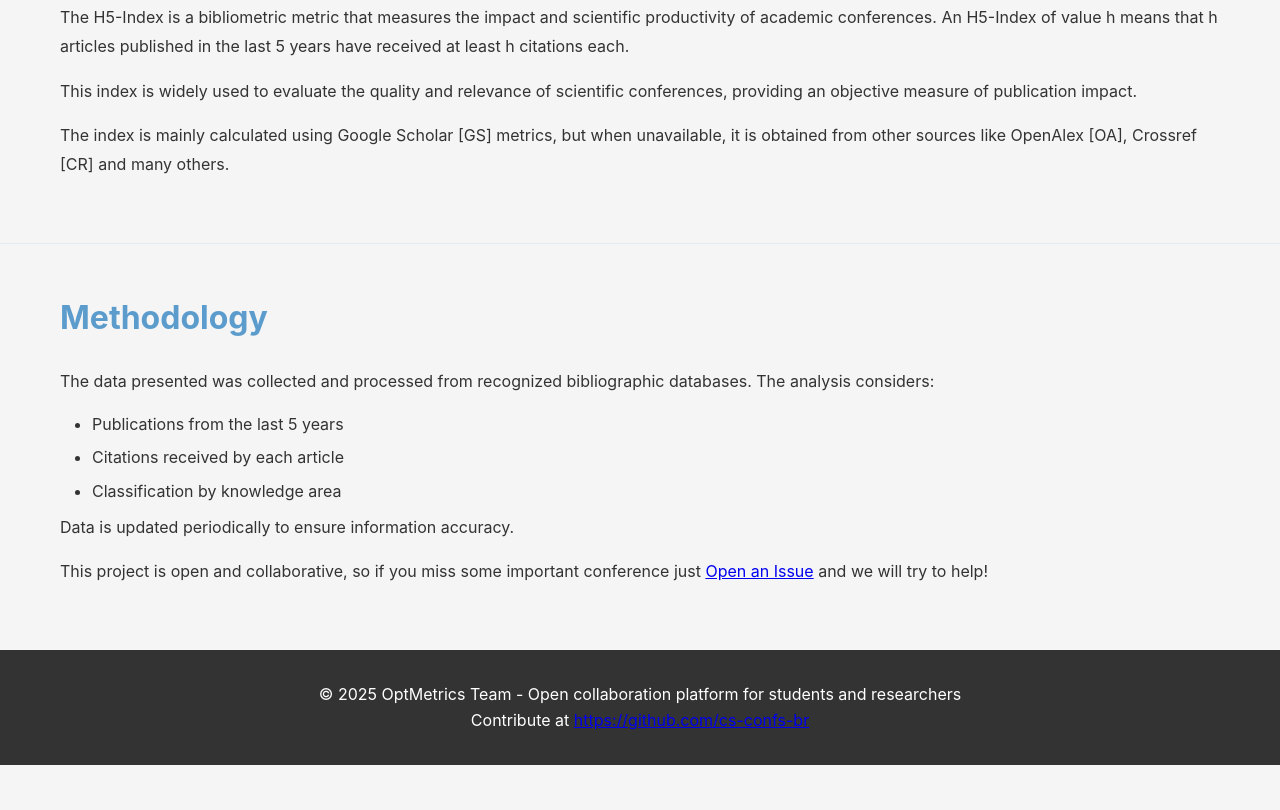
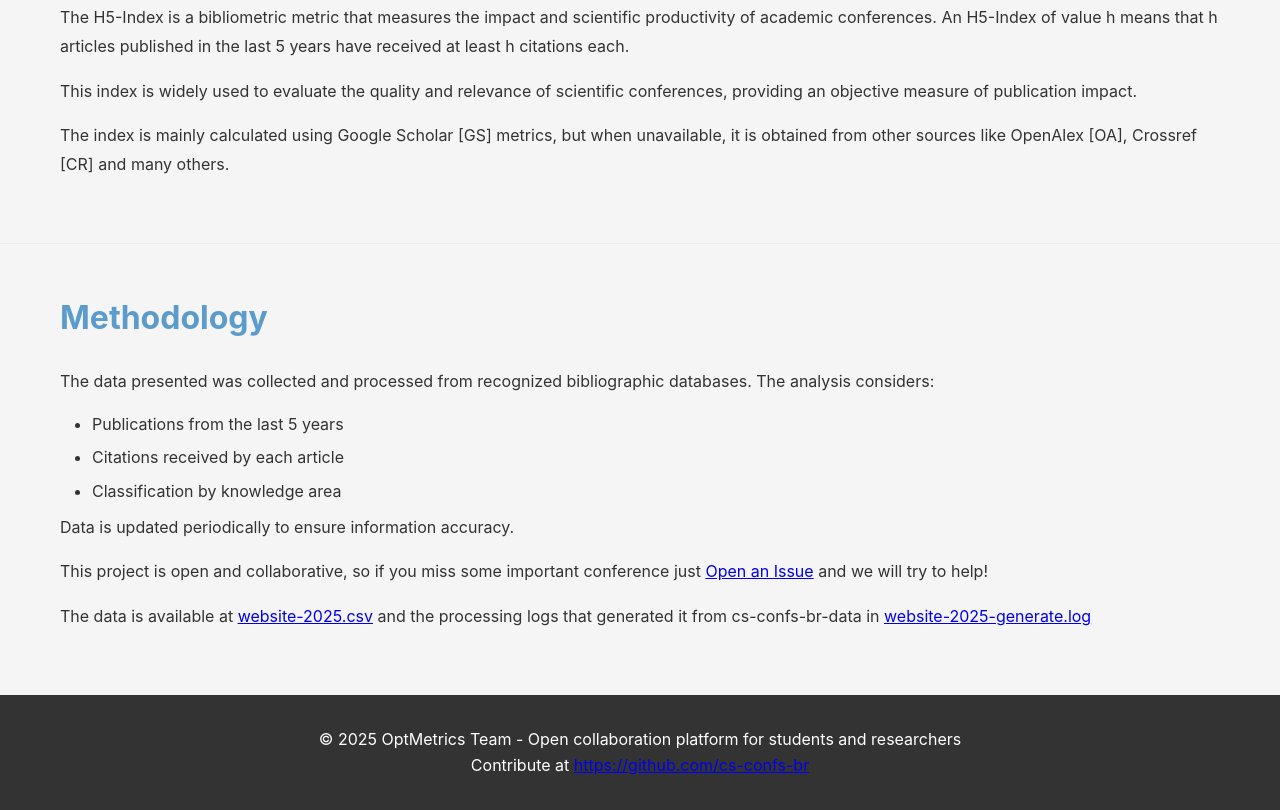
Before and after one commit to cs-confs-br/cs-confs-br.github.io, a plain HTML site: page index.html in a window 1280 px wide. Shown: the part 2594-3404 px from the top of the page. Before the commit the page ends 3359 px from the top, so only its background shows below. Drawn offline with nearby package versions, Linux system fonts and the light colour scheme.

Commit message:
link to data and logs

```diff
--- a/index.html
+++ b/index.html
@@ -145,6 +145,7 @@
                 </ul>
                 <p>Data is updated periodically to ensure information accuracy.</p>
                 <p>This project is open and collaborative, so if you miss some important conference just <a href="https://github.com/cs-confs-br/cs-confs-br-data/issues/new">Open an Issue</a> and we will try to help!</p>
+                <p>The data is available at <a href="./out/website-2025.csv">website-2025.csv</a> and the processing logs that generated it from cs-confs-br-data in <a href="./out/website-2025-generate.log">website-2025-generate.log</a> </p>
             </div>
         </section>
     </main>
```
